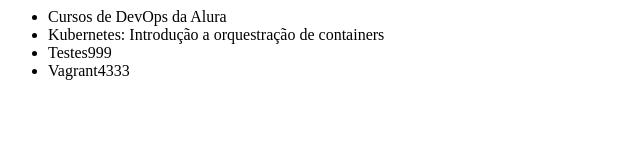
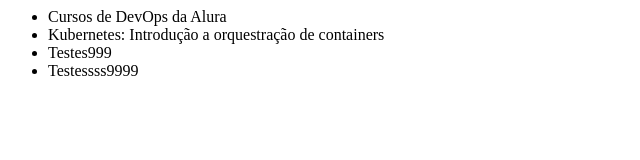
Before and after one commit to Dayfreitas/teste-git, a plain HTML site: page index.html in a window 1280 px wide. Shown: the full height of the page, 0-640 px from the left. Drawn offline with Linux system fonts and the light colour scheme.

Commit message:
Outro teste

```diff
--- a/index.html
+++ b/index.html
@@ -9,7 +9,7 @@
 		<li>Cursos de DevOps da Alura</li>
 		<li>Kubernetes: Introdução a orquestração de containers</li>
 		<li>Testes999</li>
-		<li>Vagrant4333</li>
+		<li>Testessss9999</li>
 	</ul>
 </body>
 </html>
```
